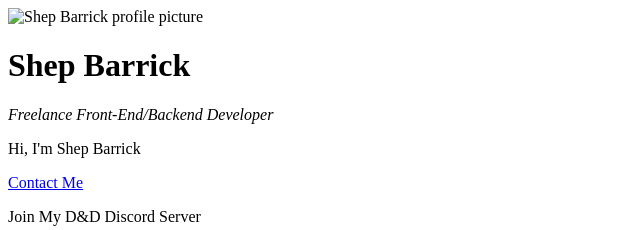
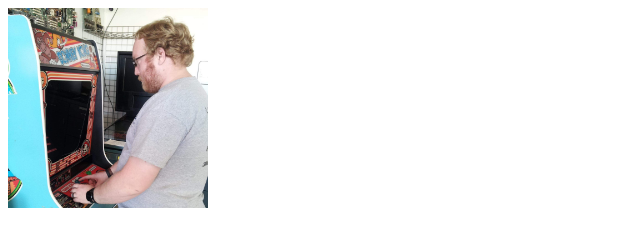
Before and after one commit to shepbarrick/CV, a plain HTML site: page index.html in a window 1280 px wide. Shown: the top 230 px of the page, without its empty margins (0-640 px from the left). Drawn offline with Linux system fonts and the light colour scheme.

Commit message:
Update index.html

```diff
--- a/index.html
+++ b/index.html
@@ -7,7 +7,7 @@
 </head>
 
 <body>
-  <img src="images/shep.jpg" alt="Shep Barrick profile picture" height="200" width="200">
+  <img src="shep.jpg" alt="Shep Barrick profile picture" height="200" width="200">
   <h1>Shep Barrick</h1>
   <p><em>Freelance Front-End/Backend Developer</em></p>
   <p>Hi, I'm Shep Barrick</p>
```
